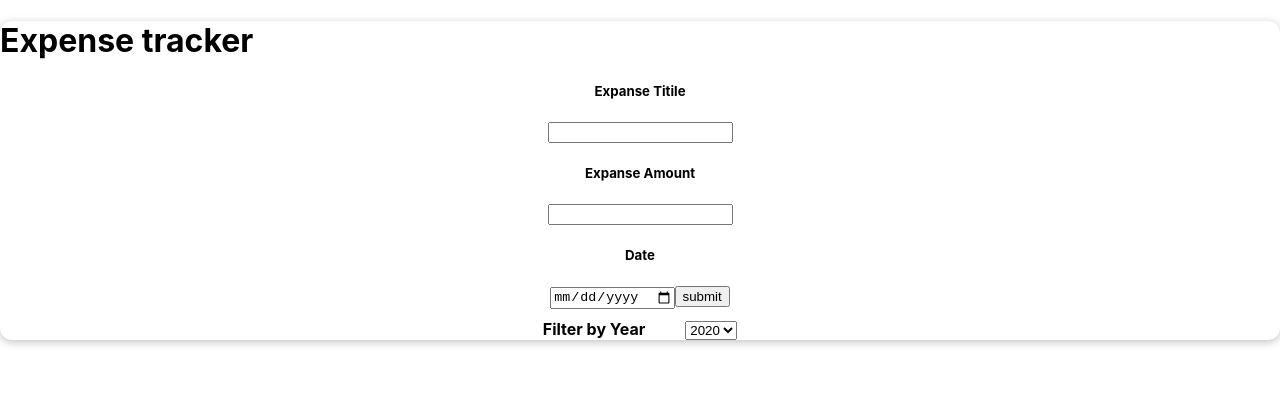
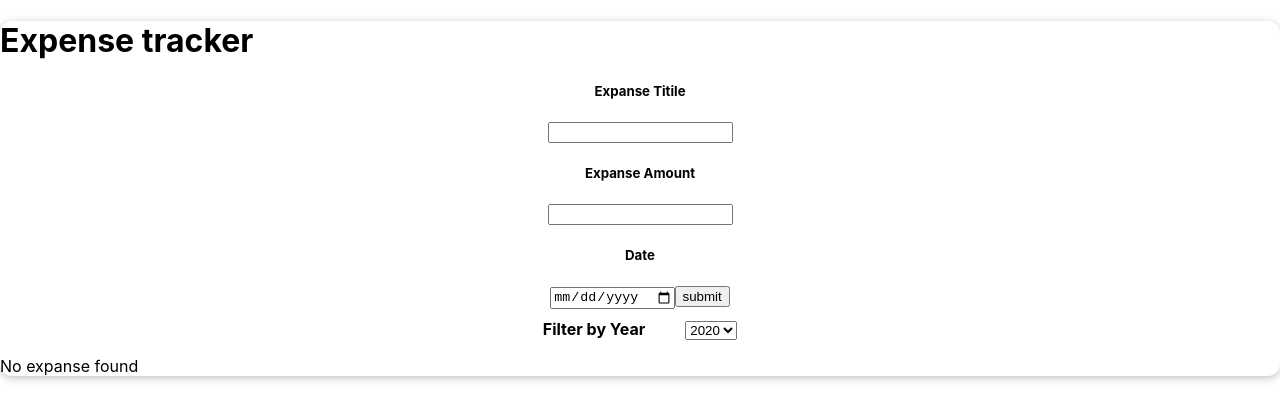
Before and after one commit to ajayjonna9/reactexpense, a React (Create React App) app: page / in a window 1280 px wide. Shown: the top 420 px of the page. Built offline with nearby package versions, Linux system fonts and the light colour scheme.

Commit message:
filter modification

```diff
--- a/src/App.js
+++ b/src/App.js
@@ -6,32 +6,38 @@ import { useState } from "react";
 import Filter from "./Components/Filter/Filter";
 function App() {
   const [filter, setFilter] = useState("2020");
+
   const [obj, setObj] = useState([
     {
+      id: 1,
       expeseTitle: "carinsurence",
 
       expanseAmount: 200,
       date: new Date(2022, 11, 21),
     },
     {
+      id: 2,
       expeseTitle: "homerent",
 
       expanseAmount: 500,
-      date: new Date(2022, 11, 21),
+      date: new Date(2021, 11, 21),
     },
     {
+      id: 3,
       expeseTitle: "laptop",
 
       expanseAmount: 600,
       date: new Date(2021, 11, 21),
     },
     {
+      id: 4,
       expeseTitle: "newTv",
 
       expanseAmount: 800,
       date: new Date(2022, 11, 21),
     },
   ]);
+
   const onadding = (data) => {
     setObj((pre) => {
       return [...pre, data];
@@ -41,21 +47,45 @@ function App() {
   const filterarr = obj.filter((ele) => {
     return ele.date.getFullYear().toString() === filter;
   });
+  let element = <p>No expanse found</p>;
+  if (filterarr.length > 0) {
+    element = filterarr.map((data, ind) => {
+      return (
+        <ExpenseItem
+          key={data.id}
+          index={data.id}
+          title={data.expeseTitle}
+          date={data.date}
+          cost={data.expanseAmount}
+          //changeCost={changeCost}
+        ></ExpenseItem>
+      );
+    });
+  }
 
   return (
     <Card>
       <h1>Expense tracker</h1>
+
       <ExpanseForm onadding={onadding} />
       <Filter onFilter={setFilter} filter={filter} />
-      {filterarr.map((data) => {
+      {element}
+      {/* {filterarr.length === 0 ? (
+        <p>No expanse found</p>
+      ) : (
+        filterarr.map((data, ind) => {
           return (
             <ExpenseItem
+              key={data.id}
+              index={data.id}
               title={data.expeseTitle}
               date={data.date}
               cost={data.expanseAmount}
+              //changeCost={changeCost}
             ></ExpenseItem>
           );
-      })}
+        })
+      )} */}
     </Card>
   );
 }
--- a/src/Components/ExpenseItem/ExpenseItem.js
+++ b/src/Components/ExpenseItem/ExpenseItem.js
@@ -5,15 +5,16 @@ import ExpenseDetails from "../ExpenseDetails/ExpenseDetails";
 import Card from "../Card/Card";
 const ExpenseItem = (props) => {
   const [price, setPrice] = useState(props.cost);
-  const onChangePrice = (e) => {
-    e.preventDefault();
+  const onchange = () => {
+    //props.changeCost(props.index);
+    console.log(props.index);
     setPrice(100);
   };
   return (
     <Card className="expense-item">
       <ExpenceDate date={props.date} />
       <ExpenseDetails amount={price} title={props.title} />
-      <button onClick={onChangePrice}>Delete</button>
+      <button onClick={onchange}>Delete</button>
     </Card>
   );
 };
--- a/src/Components/expanseForm/expanseForm.js
+++ b/src/Components/expanseForm/expanseForm.js
@@ -43,6 +43,7 @@ const ExpanseForm = (props) => {
   const onsubmit = (e) => {
     e.preventDefault();
     const obj = {
+      id: Math.random(),
       ...inputValues,
     };
     props.onadding(obj);
```
Lines whose indentation alone changed are shown as unchanged.
